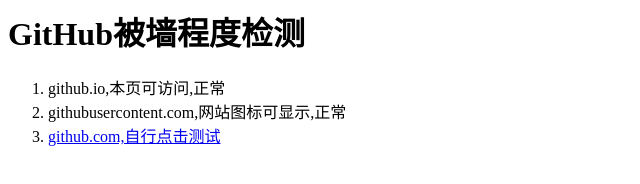
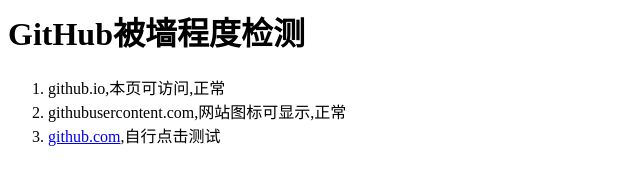
Before and after one commit to imghst/imghst.github.io, a plain HTML site: page index.html in a window 1280 px wide. Shown: the whole page, without its empty margins (0-640 px from the left). Drawn offline with Linux system fonts and the light colour scheme.

Commit message:
Update index.html

```diff
--- a/index.html
+++ b/index.html
@@ -8,7 +8,7 @@
 	<ol>
 		<li>github.io,本页可访问,正常</li>
 		<li>githubusercontent.com,网站图标可显示,正常</li>
-		<li><a href="http://github.com/">github.com,自行点击测试</a></li>
+		<li><a href="http://github.com/">github.com</a>,自行点击测试</li>
 	</ol>
 </body>
 </html>
```
